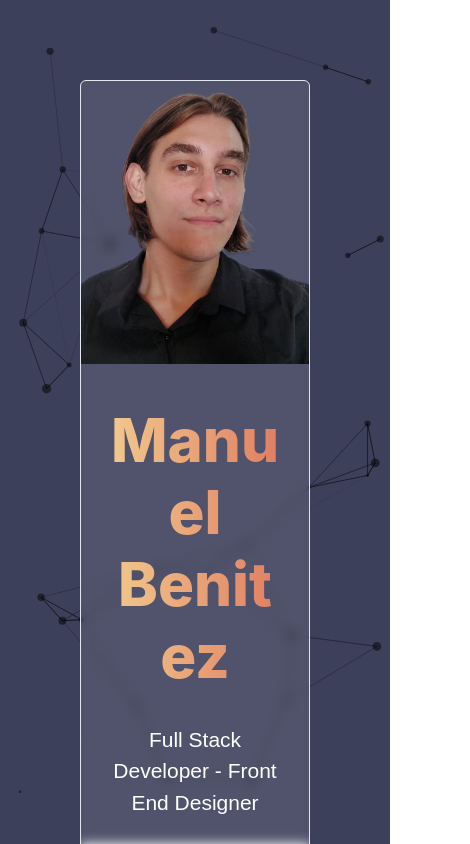
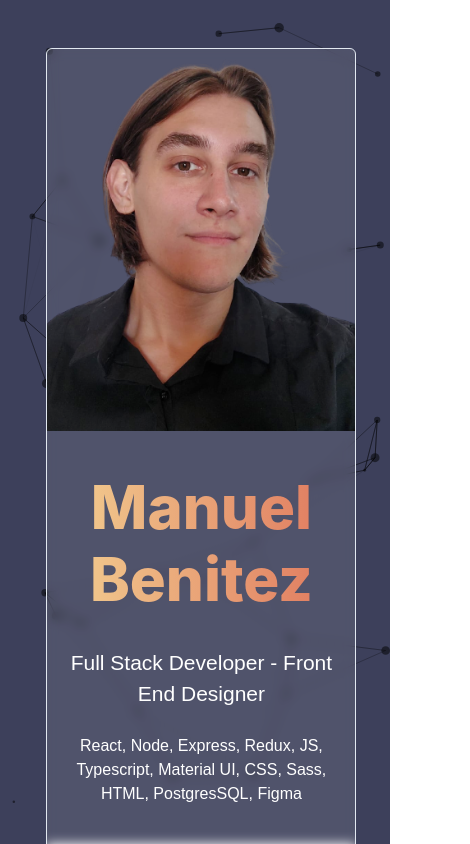
Before and after one commit to ManuBeni/portfolio, a React (Create React App) app in the folder portfolio/: page / in a window 390 px wide. Shown: the top 844 px of the page, 470 px wide, since content can reach past the window. Built offline with nearby package versions, Linux system fonts and the light colour scheme.

Commit message:
responsive padding fix

```diff
--- a/portfolio/src/components/HeaderCard.module.css
+++ b/portfolio/src/components/HeaderCard.module.css
@@ -10,9 +10,9 @@
 
 @media only screen and (max-width: 950px) {
     .body {
-        margin-top:5rem;
-        margin-left: 5rem;
-        margin-right: 10rem;
-        padding-right:10rem;
+        margin-top:3rem;
+        margin-left: 2.9rem;
+        margin-right: 0rem;
+        padding-right:5rem;
     }
   }
```
